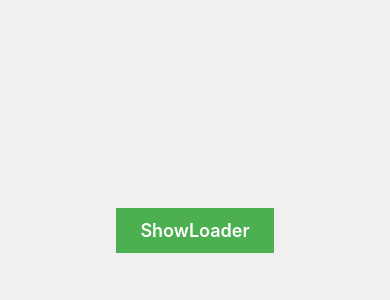
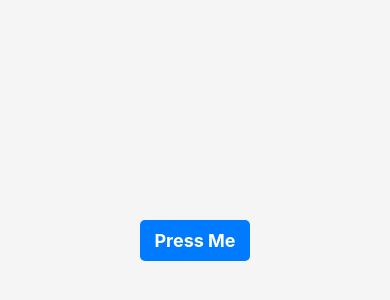
Before and after one commit to hasilakhwa/learning1, a React Native app: screen / in a window 390 px wide. Shown: the part 182-482 px from the top of the page. Built offline with nearby package versions, Linux system fonts and the light colour scheme.

Commit message:
PressableComponent Done

```diff
--- a/App.jsx
+++ b/App.jsx
@@ -18,7 +18,8 @@
 // import UseEffectHookUnmountedPhase from './src/component/UseEffectHookUnmountedPhase'
 // import HideShowToggle from './src/component/HideShowToggle'
 // import StyleWithButton from './src/component/StyleWithButton'
-import Loader from './src/component/Loader'
+// import Loader from './src/component/Loader'
+import PressableComponent from './src/component/PressableComponent'
 const App = () => {
   return (
     <View
@@ -53,7 +54,8 @@
       {/* <UseEffectHookUnmountedPhase /> */}
       {/* <HideShowToggle /> */}
       {/* <StyleWithButton /> */}
-      <Loader />
+      {/* <Loader /> */}
+      <PressableComponent />
     </View>
   );
 };
--- /dev/null
+++ b/src/component/PressableComponent.jsx
@@ -0,0 +1,50 @@
+import { View, Text, Pressable, StyleSheet } from 'react-native';
+import React from 'react';
+
+const PressableComponent = () => {
+  const handlePress = () => {
+    alert('On Press');
+  };
+  const handlePressIn = () => {
+    alert('On Press In');
+  };
+  const handlePressOut = () => {
+    alert('On Press Out');
+  };
+  const handlePressLong = () => {
+    alert('On Press Long');
+  };
+  return (
+    <View style={styles.container}>
+      <Pressable
+        style={styles.Button}
+        onPress={handlePress}
+        onPressIn={handlePressIn}
+        onPressOut={handlePressOut}
+        onLongPress={handlePressLong}
+        delayLongPress={5000}
+      >
+        <Text style={styles.ButtonText}> Press Me </Text>
+      </Pressable>
+    </View>
+  );
+};
+const styles = StyleSheet.create({
+  container: {
+    flex: 1,
+    justifyContent: 'center',
+    alignItems: 'center',
+    backgroundColor: '#f5f5f5',
+  },
+  Button: {
+    backgroundColor: '#007bff',
+    borderRadius: 5,
+    padding: 10,
+  },
+  ButtonText: {
+    fontSize: 18,
+    color: '#fff',
+    fontWeight: 'bold',
+  },
+});
+export default PressableComponent;
```
